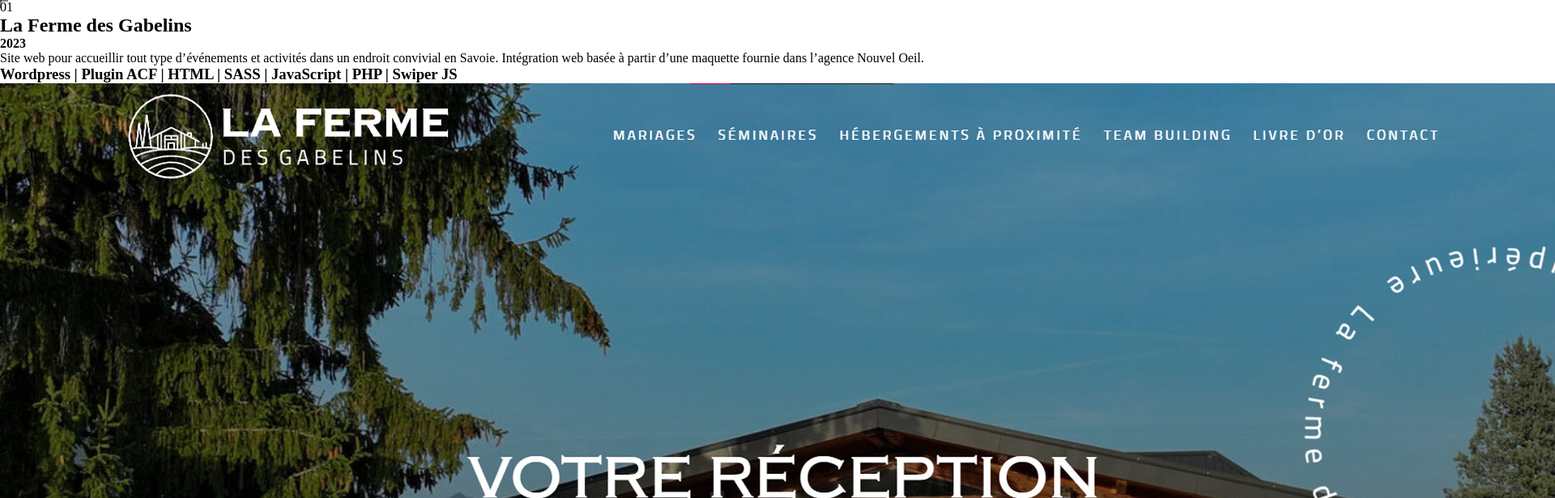
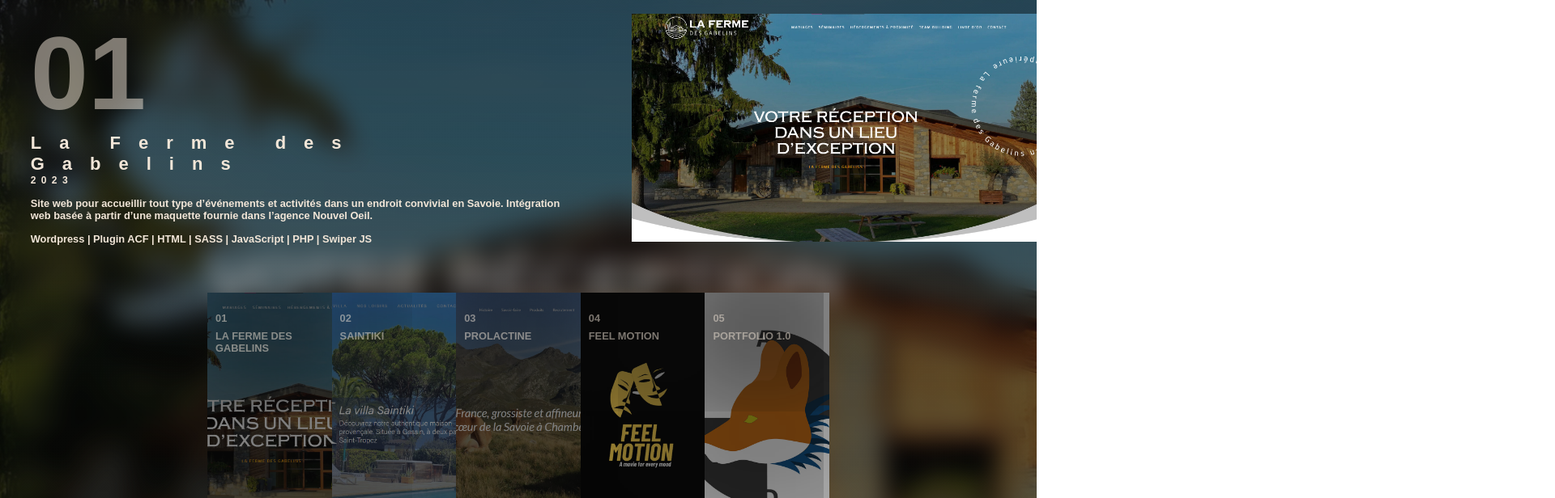
Before and after one commit to AdrienDavy/Portfolio-React, a React (Vite) app: page /devweb in a window 1280 px wide. Shown: the top 616 px of the page at 81% size, 1920 px wide, since content can reach past the window. Built offline with nearby package versions, Linux system fonts and the light colour scheme; a web font is replaced by a local one.

Commit message:
css done

```diff
--- a/src/assets/styles/index.css
+++ b/src/assets/styles/index.css
@@ -510,6 +510,7 @@
 .selected-video .text h2 {
   color: #f2e6d8;
   font-family: "novecento-sans", sans-serif;
+  font-family: "novecento-sans", sans-serif;
   font-size: clamp(22px, 1.6vw, 32px);
   font-style: normal;
   font-weight: 700;
@@ -926,12 +927,154 @@ main {
   overflow: hidden;
 }
 
-.website-list {
+.devweb-container {
+  position: relative;
+  z-index: 0;
+  height: 100dvh;
+  width: 100dvw;
+  overflow: hidden;
+  transition: all 350ms ease;
+}
+.devweb-container .site-selection {
+  width: 100%;
+  height: 100%;
+  -webkit-backdrop-filter: blur(15px);
+          backdrop-filter: blur(15px);
+  background: linear-gradient(to bottom, rgba(13, 13, 13, 0.5), rgba(13, 13, 13, 0.2));
+  display: grid;
+  grid-template-areas: "text image" "list list";
+  gap: 2%;
+  grid-template-rows: 40% 60%;
+  justify-content: space-between;
+}
+.devweb-container .site-selection .text {
+  grid-area: text;
   display: flex;
+  flex-flow: column nowrap;
+  justify-content: center;
+  align-items: flex-start;
+  padding: 5%;
+}
+.devweb-container .site-selection .text .number {
+  color: rgba(242, 230, 216, 0.5);
+  font-family: "novecento-sans", sans-serif;
+  font-size: clamp(50px, 10vw, 192px);
+  font-style: normal;
+  font-weight: 700;
+  line-height: normal;
+}
+.devweb-container .site-selection .text h2 {
+  color: #f2e6d8;
+  font-family: "novecento-sans", sans-serif;
+  font-family: "novecento-sans", sans-serif;
+  font-size: clamp(22px, 1.6vw, 32px);
+  font-style: normal;
+  font-weight: 700;
+  line-height: normal;
+  letter-spacing: clamp(22px, 1.3vw, 25.6px);
+}
+@media screen and (max-width: 660px) {
+  .devweb-container .site-selection .text h2 {
+    letter-spacing: normal;
+  }
+}
+.devweb-container .site-selection .text h4 {
+  color: #f2e6d8;
+  font-family: "novecento-sans", sans-serif;
+  font-size: clamp(12px, 0.8vw, 16px);
+  font-style: normal;
+  font-weight: 700;
+  line-height: normal;
+  letter-spacing: clamp(5px, 0.5vw, 10.6px);
+  margin-bottom: 2%;
+}
+.devweb-container .site-selection .text .description {
+  margin-bottom: 2%;
+}
+.devweb-container .site-selection .text .description,
+.devweb-container .site-selection .text h3 {
+  color: #f2e6d8;
+  font-family: "novecento-sans", sans-serif;
+  font-size: clamp(12px, 1vw, 20px);
+  font-style: normal;
+  font-weight: 700;
+  line-height: normal;
+}
+.devweb-container .site-selection .image-link {
+  grid-area: image;
+  display: flex;
+  align-items: center;
+  justify-content: flex-end;
+  width: 500px;
+}
+@media screen and (max-width: 992px) {
+  .devweb-container .site-selection .image-link {
+    width: 350px;
+  }
+}
+.devweb-container .site-selection .image-link a {
+  transition: all 350ms ease-in-out;
+}
+.devweb-container .site-selection .image-link a img {
   width: 100%;
+  height: auto;
 }
-.website-list .website {
+.devweb-container .site-selection .image-link a img:hover {
+  box-shadow: rgba(242, 230, 216, 0.2) 0px 8px 24px;
+}
+.devweb-container .site-selection .website-list {
+  grid-area: list;
+  display: flex;
+  justify-content: center;
+  z-index: 2;
+  height: 70%;
+  padding-top: 2%;
+}
+.devweb-container .site-selection .website-list .website {
+  cursor: pointer;
+  width: 12%;
+  position: relative;
+}
+.devweb-container .site-selection .website-list .website .filter-site {
+  position: absolute;
+  width: 100%;
   height: 100%;
-  width: 15%;
-  aspect-ratio: 9/16;
+  transition: all 250ms ease-in-out;
+  box-shadow: 0px 150px 300px 10px inset rgba(13, 13, 13, 0.9);
+}
+.devweb-container .site-selection .website-list .website .filter-site .number {
+  position: absolute;
+  z-index: 5;
+  padding-left: 10px;
+  top: 8%;
+  color: rgba(242, 230, 216, 0.5);
+  font-family: "novecento-sans", sans-serif;
+  font-size: clamp(10px, 1vw, 19px);
+  font-style: normal;
+  font-weight: 800;
+  line-height: normal;
+}
+.devweb-container .site-selection .website-list .website .filter-site h2 {
+  position: absolute;
+  z-index: 5;
+  color: #f2e6d8;
+  font-family: "novecento-sans", sans-serif;
+  font-size: clamp(10px, 1vw, 19px);
+  font-style: normal;
+  font-weight: 700;
+  line-height: normal;
+  top: 15%;
+  padding-left: 10px;
+  text-transform: uppercase;
+  box-shadow: unset;
+  opacity: 0.5;
+}
+.devweb-container .site-selection .website-list .website .filter-site:hover {
+  box-shadow: 0px 20px 150px 10px inset rgba(13, 13, 13, 0.6);
+}
+.devweb-container .site-selection .website-list .website .filter-site:hover .number {
+  color: rgb(242, 230, 216);
+}
+.devweb-container .site-selection .website-list .website .filter-site:hover h2 {
+  opacity: 1;
 }/*# sourceMappingURL=index.css.map */
--- a/src/assets/styles/pages/_devweb.scss
+++ b/src/assets/styles/pages/_devweb.scss
@@ -1,9 +1,141 @@
-.website-list {
-  display: flex;
-  width: 100%;
-  .website {
+.devweb-container {
+  position: relative;
+  z-index: 0;
+  height: 100dvh;
+  width: 100dvw;
+  overflow: hidden;
+  transition: all 350ms ease;
+
+  .site-selection {
+    width: 100%;
     height: 100%;
-    width: 15%;
-    aspect-ratio: 9/16;
+    backdrop-filter: blur(15px);
+    background: linear-gradient(
+      to bottom,
+      rgba($secondary, 0.5),
+      rgba($secondary, 0.2)
+    );
+    display: grid;
+    grid-template-areas:
+      'text image'
+      'list list';
+    gap: 2%;
+    grid-template-rows: 40% 60%;
+    justify-content: space-between;
+    .text {
+      grid-area: text;
+      display: flex;
+      flex-flow: column nowrap;
+      justify-content: center;
+      align-items: flex-start;
+      padding: 5%;
+      .number {
+        @include number;
+      }
+      h2 {
+        color: $primary;
+        font-family: $font;
+        @include h2;
+        letter-spacing: clamp(22px, 1.3vw, 25.6px);
+        @include sm {
+          letter-spacing: normal;
+        }
+      }
+      h4 {
+        color: $primary;
+        @include h4;
+        letter-spacing: clamp(5px, 0.5vw, 10.6px);
+        margin-bottom: 2%;
+      }
+      .description {
+        margin-bottom: 2%;
+      }
+      .description,
+      h3 {
+        color: $primary;
+        @include h3;
+        line-height: normal;
+      }
+    }
+    .image-link {
+      grid-area: image;
+      display: flex;
+      align-items: center;
+      justify-content: flex-end;
+      width: 500px;
+      @include md {
+        width: 350px;
+      }
+      a {
+        transition: all 350ms ease-in-out;
+
+        img {
+          width: 100%;
+          height: auto;
+          &:hover {
+            box-shadow: rgba($primary, 0.2) 0px 8px 24px;
+          }
+        }
+      }
+    }
+
+    .website-list {
+      grid-area: list;
+      display: flex;
+      justify-content: center;
+      z-index: 2;
+      height: 70%;
+      padding-top: 2%;
+      .website {
+        cursor: pointer;
+        width: 12%;
+        position: relative;
+
+        .filter-site {
+          position: absolute;
+          width: 100%;
+          height: 100%;
+          transition: all 250ms ease-in-out;
+          box-shadow: 0px 150px 300px 10px inset rgba($secondary, 0.9);
+
+          .number {
+            position: absolute;
+            z-index: 5;
+            padding-left: 10px;
+            top: 8%;
+            color: rgba(242, 230, 216, 0.5);
+            font-family: $font;
+            font-size: clamp(10px, 1vw, 19px);
+            font-style: normal;
+            font-weight: 800;
+            line-height: normal;
+          }
+          h2 {
+            position: absolute;
+            z-index: 5;
+            color: $primary;
+            font-family: $font;
+            font-size: clamp(10px, 1vw, 19px);
+            font-style: normal;
+            font-weight: 700;
+            line-height: normal;
+            top: 15%;
+            padding-left: 10px;
+            text-transform: uppercase;
+            box-shadow: unset;
+            opacity: 0.5;
+          }
+          &:hover {
+            box-shadow: 0px 20px 150px 10px inset rgba($secondary, 0.6);
+            .number {
+              color: rgba(242, 230, 216, 1);
+            }
+            h2 {
+              opacity: 1;
+            }
+          }
+        }
+      }
+    }
   }
 }
--- a/src/pages/Devweb.jsx
+++ b/src/pages/Devweb.jsx
@@ -7,32 +7,35 @@ const Devweb = () => {
     setSiteSelected(site);
   }
 
-  const containerStyle = {
-    background: `url(${siteSelected.thumbnail}) no-repeat center`,
-    backgroundSize: 'cover',
-  };
 
   return (
-    <div className="devweb-container" style={{ containerStyle }}>
+    <div className="devweb-container" style={{ background: `url(${siteSelected.thumbnail}) no-repeat center` }}>
       {siteSelected && (<div className="site-selection">
-
+        <div className="text">
           <p className="number">{siteSelected?.number}</p>
           <h2>{siteSelected?.title}</h2>
           <h4>{siteSelected?.year} </h4>
           <p className="description">{siteSelected?.description} </p>
           {siteSelected?.software ? <h3>{siteSelected.software.join(" | ")} </h3> : null}
           {siteSelected?.langage ? <h3>{siteSelected.langage.join(" | ")} </h3> : null}
-        <a href={siteSelected?.link} target="_blank" rel="noreferrer"> <img src={siteSelected?.thumbnail} alt={siteSelected?.title} /></a>
-      </div>)}
+        </div>
+        <div className="image-link">
+          <a href={siteSelected?.link} target="_blank" rel="noreferrer">
+            <img src={siteSelected?.thumbnail} alt={siteSelected?.title} />
+          </a>
+        </div>
         <div className="website-list">
           {devwebLibrary.map((website) => (
             <div className="website" key={website.id} onClick={() => handleClickSite(website)} style={{ background: `url(${website.thumbnail}) no-repeat center`, backgroundSize: 'cover' }}>
+              <div className="filter-site">
                 <p className="number">{website?.number}</p>
-            <div className="filter" ></div>
                 <h2>{website?.title}</h2>
+              </div>
             </div>
           ))}
         </div>
+      </div>)}
+
     </div>
   )
 }
```
Also changed, not shown: src/assets/styles/components/_videoPlayer.scss (+4 -19 lines), src/assets/styles/utils/_mixins.scss (+29 -0 lines), 1 other file (tests, documents, lock files or other folders). Lines whose indentation alone changed are shown as unchanged.
